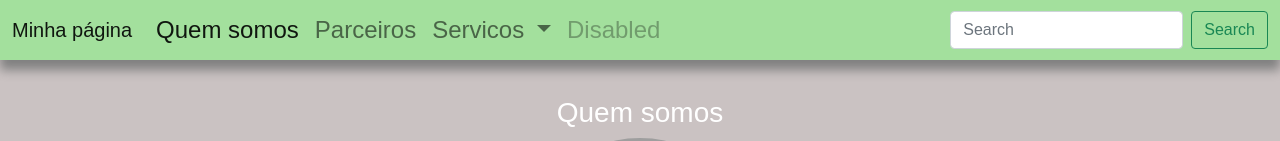
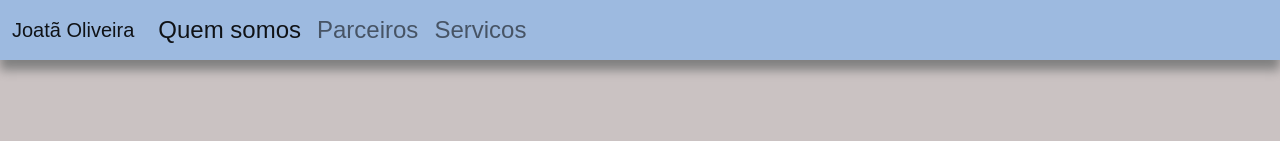
Before and after one commit to joataoliveira/aula_bootstrap, a plain HTML site: page index.html in a window 1280 px wide. Shown: the top 141 px of the page. Drawn offline with Linux system fonts and the light colour scheme; grey boxes are pictures that could not be loaded.

Commit message:
fix: navbar adjusts

```diff
--- a/css/style.css
+++ b/css/style.css
@@ -8,10 +8,12 @@ body {
 /* ================ navigation ================ */
 
 .navbar {
-  background-color: rgb(163, 224, 157) !important;
+  background-color: rgb(157, 186, 224) !important;
   box-shadow: 0px 10px 10px grey;
   width: 100%;
-  position: fixed;
+}
+.navbar .navbar-toggler {
+  border: none;
 }
 /* ================ quem somos ================ */
 .quem-somos {
--- a/index.html
+++ b/index.html
@@ -4,7 +4,7 @@
     <meta charset="UTF-8" />
     <meta http-equiv="X-UA-Compatible" content="IE=edge" />
     <meta name="viewport" content="width=device-width, initial-scale=1.0" />
-    <title>Minha página</title>
+    <title>Joatã Oliveira</title>
 
     <!-- bootstrap -->
     <link
@@ -19,7 +19,8 @@
     <!-- Navigation -->
     <nav class="navbar navbar-expand-lg navbar-light bg-light">
       <div class="container-fluid">
-        <a class="navbar-brand" href="#">Minha página</a>
+        <a class="navbar-brand" href="#">Joatã Oliveira</a>
+
         <button
           class="navbar-toggler"
           type="button"
@@ -31,6 +32,7 @@
         >
           <span class="navbar-toggler-icon"></span>
         </button>
+
         <div class="collapse navbar-collapse" id="navbarSupportedContent">
           <ul class="navbar-nav me-auto mb-2 mb-lg-0">
             <li class="nav-item">
@@ -41,41 +43,10 @@
             <li class="nav-item">
               <a class="nav-link" href="#parceiros">Parceiros</a>
             </li>
-            <li class="nav-item dropdown">
-              <a
-                class="nav-link dropdown-toggle"
-                href="#servicos"
-                id="navbarDropdown"
-                role="button"
-                data-bs-toggle="dropdown"
-                aria-expanded="true"
-              >
-                Servicos
-              </a>
-              <ul class="dropdown-menu" aria-labelledby="navbarDropdown">
-                <li><a class="dropdown-item" href="#">Servico 1</a></li>
-                <li><a class="dropdown-item" href="#">Servico 2</a></li>
-                <li><hr class="dropdown-divider" /></li>
-                <li>
-                  <a class="dropdown-item" href="#">mais</a>
-                </li>
-              </ul>
-            </li>
             <li class="nav-item">
-              <a class="nav-link disabled">Disabled</a>
+              <a class="nav-link" href="#servicos">Servicos</a>
             </li>
           </ul>
-          <form class="d-flex">
-            <input
-              class="form-control me-2"
-              type="search"
-              placeholder="Search"
-              aria-label="Search"
-            />
-            <button class="btn btn-outline-success" type="submit">
-              Search
-            </button>
-          </form>
         </div>
       </div>
     </nav>
```
